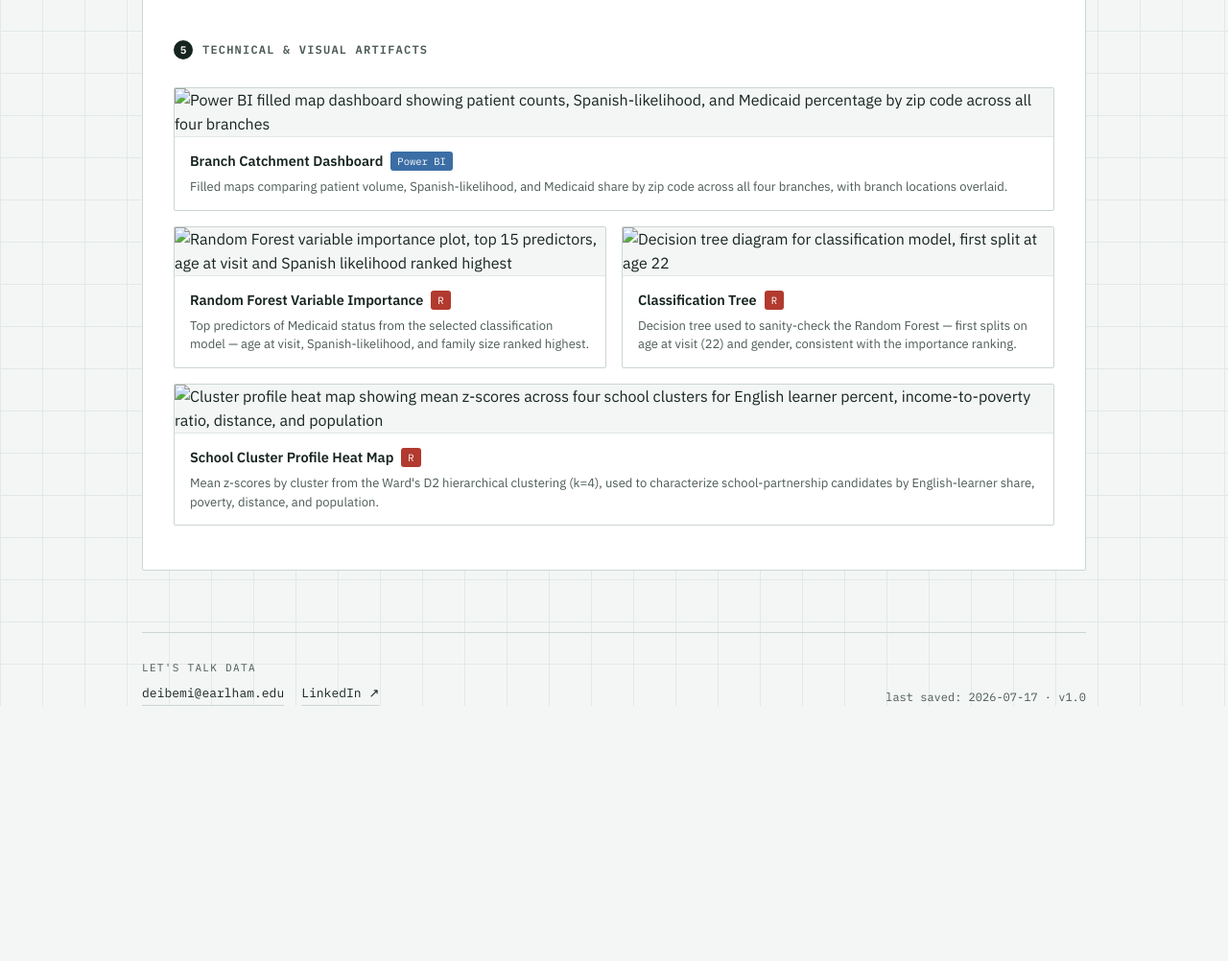
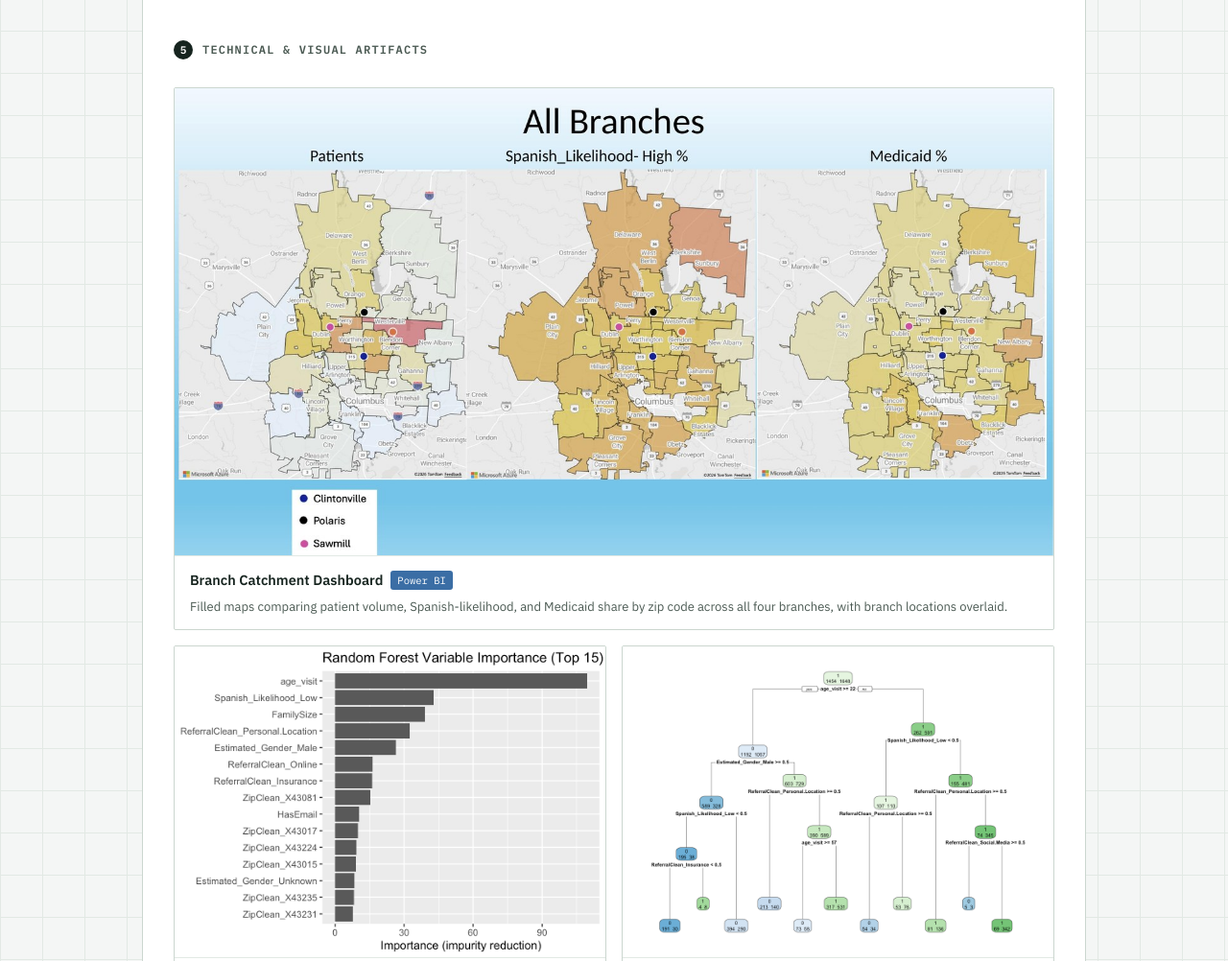
Before and after one commit to mike-d-prog/mike-d-prog.github.io, a plain HTML site: page index.html in a window 1280 px wide. Shown: the part 5952-6954 px from the top of the page at 96% size. Before the commit the page ends 6688 px from the top, so only its background shows below. Drawn offline with Linux system fonts and the light colour scheme.

Commit message:
Remove 'assets/' prefix from image sources

```diff
--- a/index.html
+++ b/index.html
@@ -853,7 +853,7 @@ getwd()</code></pre>
       <div class="proj-subhead"><span class="num">5</span><h4>Technical & Visual Artifacts</h4></div>
       <div class="artifact-grid">
         <div class="artifact-card full">
-          <img src="assets/dashboard_map.jpg" alt="Power BI filled map dashboard showing patient counts, Spanish-likelihood, and Medicaid percentage by zip code across all four branches">
+          <img src="dashboard_map.jpg" alt="Power BI filled map dashboard showing patient counts, Spanish-likelihood, and Medicaid percentage by zip code across all four branches">
           <div class="artifact-body">
             <div class="artifact-title">
               <span class="name">Branch Catchment Dashboard</span>
@@ -863,7 +863,7 @@ getwd()</code></pre>
           </div>
         </div>
         <div class="artifact-card">
-          <img src="assets/rf_importance.png" alt="Random Forest variable importance plot, top 15 predictors, age at visit and Spanish likelihood ranked highest">
+          <img src="rf_importance.png" alt="Random Forest variable importance plot, top 15 predictors, age at visit and Spanish likelihood ranked highest">
           <div class="artifact-body">
             <div class="artifact-title">
               <span class="name">Random Forest Variable Importance</span>
@@ -873,7 +873,7 @@ getwd()</code></pre>
           </div>
         </div>
         <div class="artifact-card">
-          <img src="assets/classification_tree.png" alt="Decision tree diagram for classification model, first split at age 22">
+          <img src="classification_tree.png" alt="Decision tree diagram for classification model, first split at age 22">
           <div class="artifact-body">
             <div class="artifact-title">
               <span class="name">Classification Tree</span>
@@ -883,7 +883,7 @@ getwd()</code></pre>
           </div>
         </div>
         <div class="artifact-card full">
-          <img src="assets/cluster_heatmap.png" alt="Cluster profile heat map showing mean z-scores across four school clusters for English learner percent, income-to-poverty ratio, distance, and population">
+          <img src="cluster_heatmap.png" alt="Cluster profile heat map showing mean z-scores across four school clusters for English learner percent, income-to-poverty ratio, distance, and population">
           <div class="artifact-body">
             <div class="artifact-title">
               <span class="name">School Cluster Profile Heat Map</span>
```
